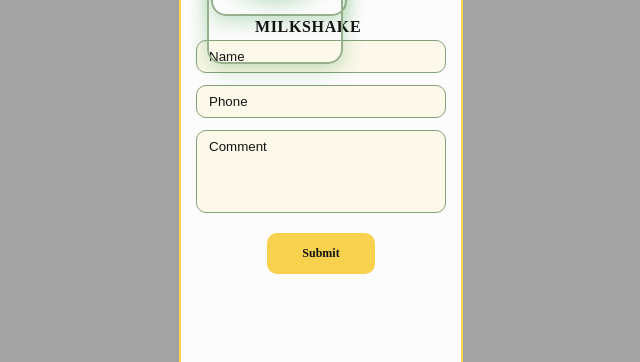
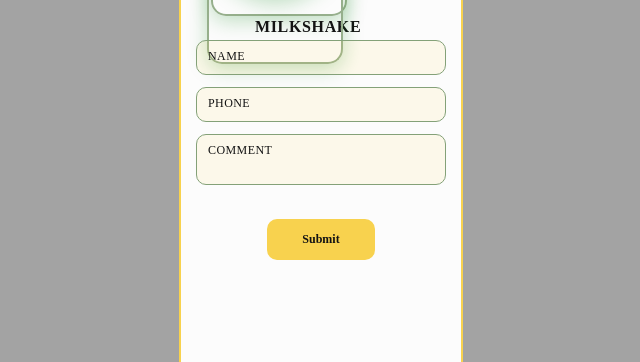
Before and after one commit to TetianaRudenko/Tutorial, a plain HTML site: page index.html in a window 1280 px wide. Shown: the part 438-800 px from the top of the page, without its empty margins (339-979 px from the left). Drawn offline with Linux system fonts and the light colour scheme.

Commit message:
animated label for input

```diff
--- a/css/style.css
+++ b/css/style.css
@@ -108,8 +108,8 @@ body.menu-container {
     padding-right: 28px;
 
     display: flex;
-        flex-direction: column;
-        align-items: center;
+    flex-direction: column;
+    align-items: center;
 
 }
 
@@ -121,7 +121,7 @@ body.menu-container {
     font-size: 16px;
     line-height: 1.5;
     text-align: center;
-    /* width: 98px; */
+
     color: #131313;
 }
 
@@ -195,7 +195,7 @@ body.menu-container {
 
 
 /* input field*/
-.group-wrap {
+/* .group-wrap {
     display: flex;
     flex-direction: column;
     align-items: center;
@@ -207,40 +207,143 @@ body.menu-container {
 .form-field {
     margin-bottom: 12px;
 }
+ */
 
-.form-field__input {
+/* .form-field__input {
     padding: 8px 12px;
-    width: 224px;
+    width: 224px; */
     /* height: 32px; */
 
     /* transition: border 250ms cubic-bezier(0.4, 0, 0.2, 1); */
+   /*  background-color: rgba(248, 210, 78, 0.1);
+    border: 1px solid #84A178;
+    border-radius: 10px;
+} */
+
+
+/* .form-field__input::placeholder,
+.form-field__textarea::placeholder {
+    color: #131313;
+
+} */
+/* .form-field__textarea {
+    resize: none;
+    padding: 8px 12px; */
+    /* padding-top: 8px;
+    padding-left: 12px; */
+   /*  width: 224px;
+    height: 65px;
+    font-family: inherit;
+ */
+    /* transition: border 250ms cubic-bezier(0.4, 0, 0.2, 1); */
+/*
     background-color: rgba(248, 210, 78, 0.1);
     border: 1px solid #84A178;
     border-radius: 10px;
+} */
+
+
+
+.group-wrap {
+    display: flex;
+    justify-content: center;
+    align-items: center;
+    /* min-height: 100vh; */
+    flex-direction: column;
+
+    width: 250px;
+
+    gap: 12px;
+}
+
+.form-field {
+    position: relative;
+
+
 }
 
 
-.form-field__input::placeholder,
-.form-field__textarea::placeholder {
+
+.form-field__input {
+
+    width: 224px;
+    padding: 8px 12px;
+    border: 1px solid #84A178;
+    background-color: rgba(248, 210, 78, 0.1);
+    border-radius: 10px;
+    outline: none;
     color: #131313;
 
-}
-.form-field__textarea {
-    resize: none;
-    padding: 8px 12px;
-    /* padding-top: 8px;
-    padding-left: 12px; */
-    width: 224px;
-    height: 65px;
+
     font-family: inherit;
-
-    /* transition: border 250ms cubic-bezier(0.4, 0, 0.2, 1); */
-
-    background-color: rgba(248, 210, 78, 0.1);
-    border: 1px solid #84A178;
-    border-radius: 10px;
+    font-style: normal;
+        font-weight: 400;
+        font-size: 12px;
+        line-height: 1.4;
 }
 
+.form-field__wrap {
+    position: absolute;
+    left: 0;
+    padding: 8px 12px;
+    pointer-events: none;
+    text-transform: uppercase;
+
+    color: #131313;
+    font-family: 'Montserrat';
+    font-style: normal;
+    font-weight: 400;
+    font-size: 12px;
+    line-height: 1.4;
+
+    transition: 250ms cubic-bezier(0.4, 0, 0.2, 1);
+}
+
+.form-field__input:valid ~ span,
+.form-field__input:focus ~ span,
+.form-field__textarea:focus ~ span {
+    color:#84A178;
+    transform: translateX(10px) translateY(-7px);
+    font-size: 10px;
+    padding: 0 12px;
+    background-color: #FCFCFC;
+    border-left: 1px solid #84A178;
+    border-right: 1px solid #84A178;
+}
+
+.form-field__input:valid,
+.form-field__input:focus,
+.form-field__textarea:focus,
+.form-field__textarea:valid {
+    border: 1px solid #84A178;
+
+}
+
+
+.form-field--textarea {
+    margin-bottom: 14px;
+}
+
+
+.form-field__textarea {
+
+    width: 224px;
+    padding: 8px 12px;
+    border: 1px solid #84A178;
+    background-color: rgba(248, 210, 78, 0.1);
+    border-radius: 10px;
+    outline: none;
+    color: #131313;
+
+
+    font-family: inherit;
+    font-style: normal;
+    font-weight: 400;
+    font-size: 12px;
+    line-height: 1.4;
+
+    resize: none;
+}
 
 .btn--submit {
     padding: 12px 34px;
--- a/index.html
+++ b/index.html
@@ -50,16 +50,19 @@
 
                 <div role="group" class="group-wrap">
                     <div class="form-field">
-                        <input class="form-field__input" type="text" name="name" placeholder="Name" autocomplete="off"
-                            required>
+                        <input class="form-field__input" type="text" name="name" minlength="3" required autocomplete="off" >
+
+                        <span class="form-field__wrap">Name</span>
                     </div>
 
                     <div class="form-field">
-                        <input class="form-field__input" type="tel" name="user-tel" placeholder="Phone" required>
+                        <input class="form-field__input" type="tel" name="user-tel" title="+38-___-___-__-__" pattern="^\+?[0-9]{2}-?[0-9]{3}-?[0-9]{3}-?[0-9]{2}-?[0-9]{2}$" required>
+                        <span class="form-field__wrap">Phone</span>
                     </div>
 
                     <div class="form-field form-field--textarea">
-                        <textarea class="form-field__textarea" name="comment" placeholder="Comment"></textarea>
+                        <textarea class="form-field__textarea" name="comment" ></textarea>
+                        <span class="form-field__wrap">Comment</span>
                     </div>
 
                     <button class="btn btn--submit" type="submit">Submit</button>
```
